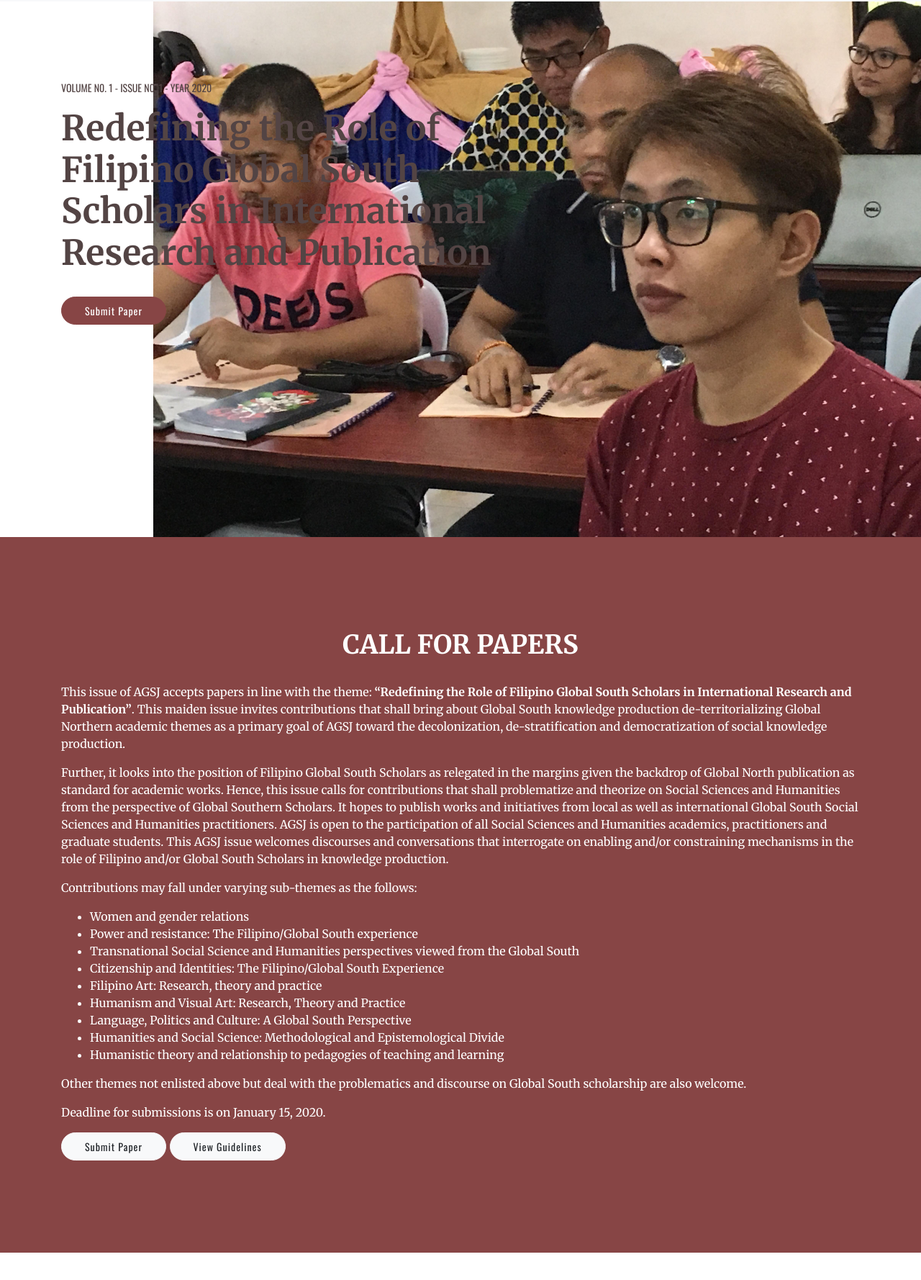
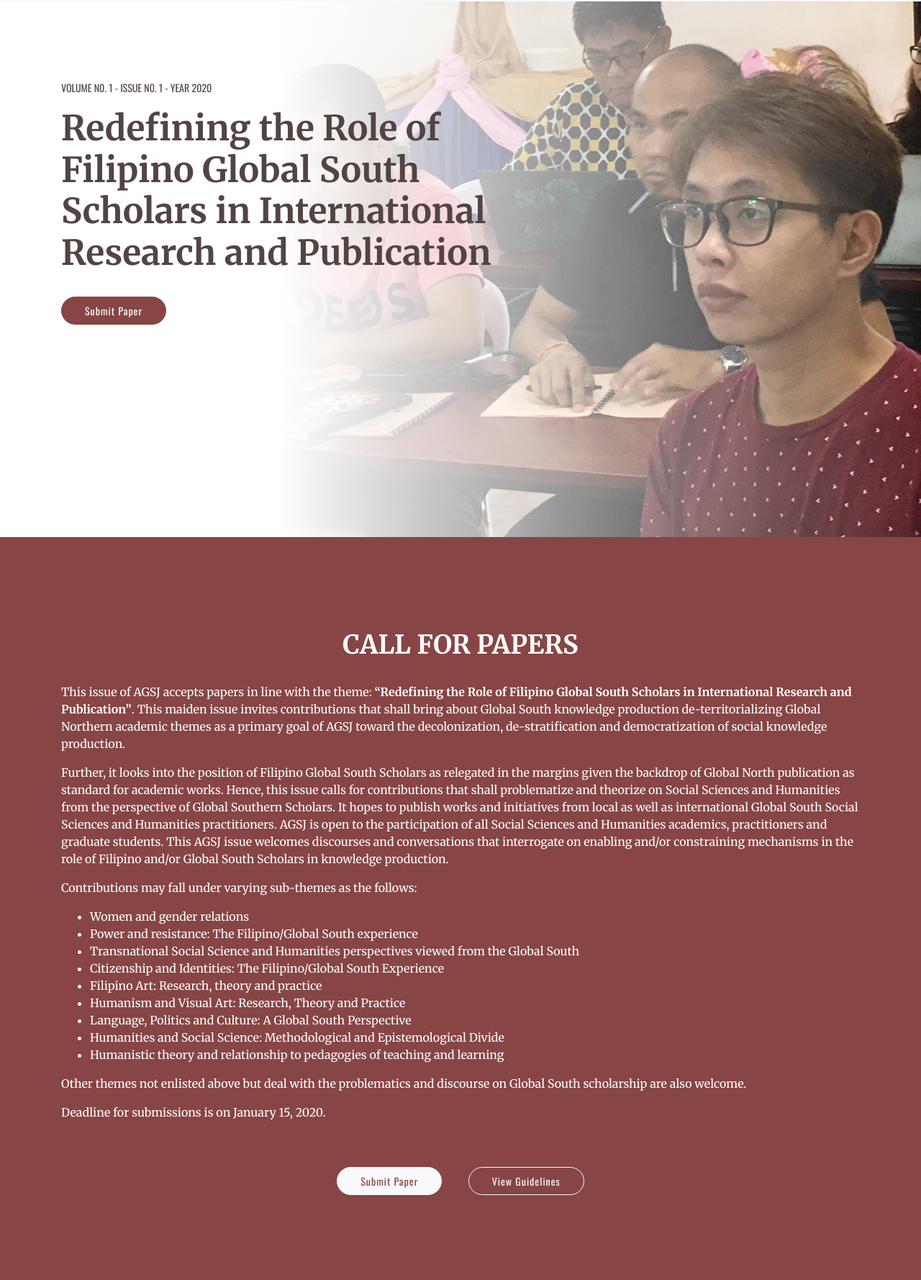
Before and after one commit to ohhskar/aguipo, a website: page app/index.html in a window 1280 px wide. Shown: the part 54-1832 px from the top of the page at 72% size. Before the commit the page ends 1794 px from the top, so only its background shows below. Drawn offline with nearby package versions, Linux system fonts and the light colour scheme.

Commit message:
fixed buttons

```diff
--- a/app/index.html
+++ b/app/index.html
@@ -73,7 +73,7 @@
           <span class="overText">VOLUME N0. 1 - ISSUE N0. 1 - YEAR 2020</span>
           <h1 class="Hero_h1">Redefining the Role of Filipino Global South Scholars in International Research and Publication</h1>
           <a href="#" class="btn btn-primary">Submit Paper</a>
-          <div class="Hero_overlay"/>
+          <div class="Hero_overlay"></div>
           <img class="Hero_bg" src="img/hero-image.jpg"/>
         </div>
       </section>
@@ -96,8 +96,10 @@
         </ul>
         <p>Other themes not enlisted above but deal with the problematics and discourse on Global South scholarship are also welcome.</p>
         <p>Deadline for submissions is on January 15, 2020.</p>
-        <a href="#" class="btn btn-light">Submit Paper</a>
-        <a href="#" class="btn btn-light">View Guidelines</a>
+        <div class="callForPapers_btn">
+          <a href="#" class="btn btn-light">Submit Paper</a>
+          <a href="#" class="btn btn-outline-light">View Guidelines</a>
+        </div>
         </div>
       </section>
     </main>
--- a/app/scss/components/_callForPapers.scss
+++ b/app/scss/components/_callForPapers.scss
@@ -8,4 +8,13 @@
     text-align: center;
     margin-bottom: 32px;
   }
+
+  &_btn{
+    margin-top: 64px;
+    text-align: center;
+
+    .btn-light {
+      margin-right: 32px;
+    }
+  }
 }
--- a/app/scss/components/_hero.scss
+++ b/app/scss/components/_hero.scss
@@ -18,8 +18,9 @@
     position: absolute;
     height: 100%;
     width: 100%;
+    width: 70%;
     top:0;
-    left:0;
+    right:0;
     background: linear-gradient(90deg, #FFFFFF 0%, rgba(255, 255, 255, 0) 101.45%);
     z-index: -1;
   }
@@ -30,5 +31,7 @@
   top: 0;
   z-index: -2;
   height: 100%;
+  width: 70%;
+  object-fit: cover;
  }
 }
--- a/app/scss/modules/_buttons.scss
+++ b/app/scss/modules/_buttons.scss
@@ -16,3 +16,15 @@
   background-color: $color-secondary-hover;
   border-color: $color-secondary-hover;
 }
+
+.btn-light{
+  color: $color-secondary;
+}
+
+.btn-light:hover{
+  color: $color-secondary-hover;
+}
+
+.btn-outline-light:hover{
+  color: $color-secondary;
+}
```
Also changed, not shown: app/css/main.css, dist/css/main.min.css, dist/index.html, 1 other file.
